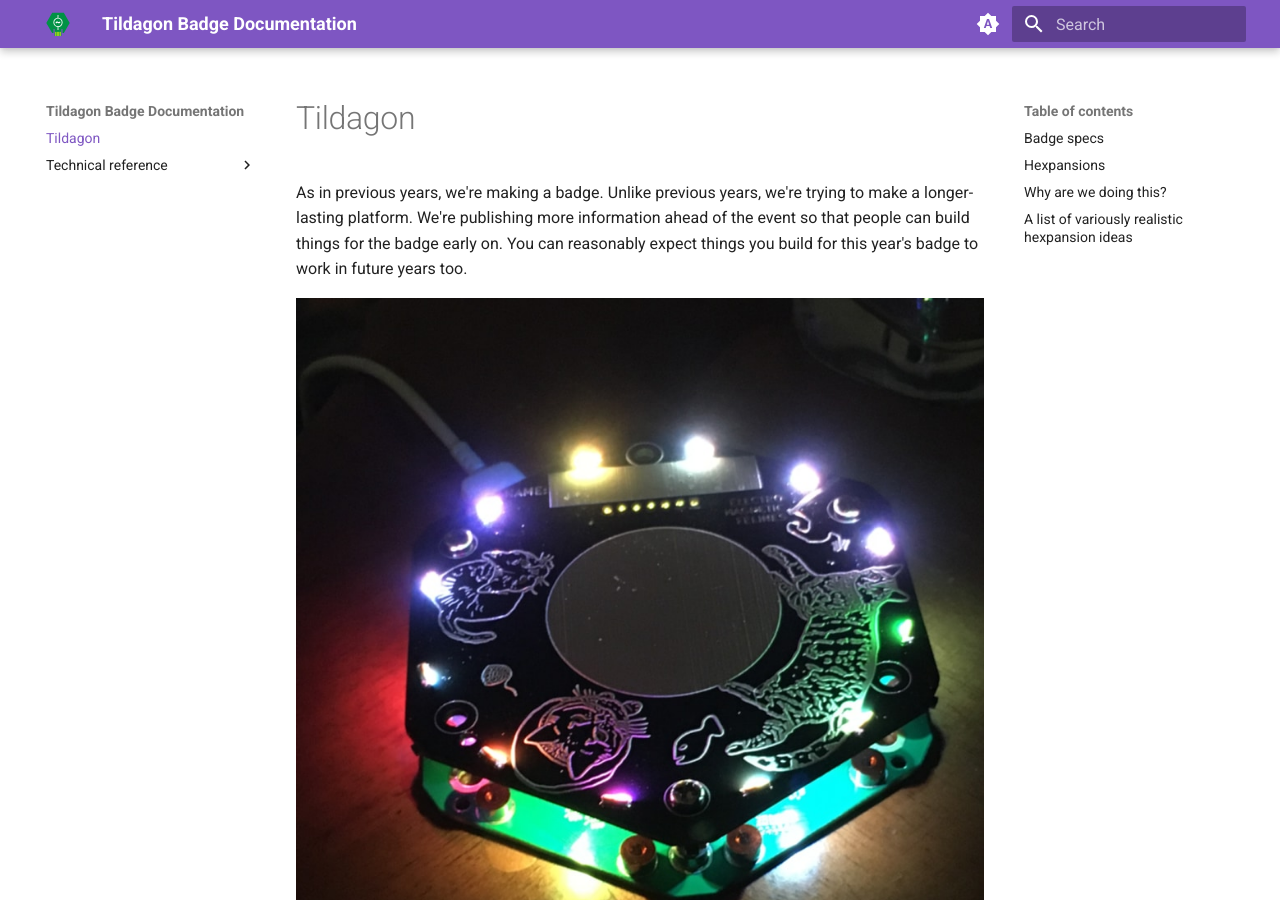
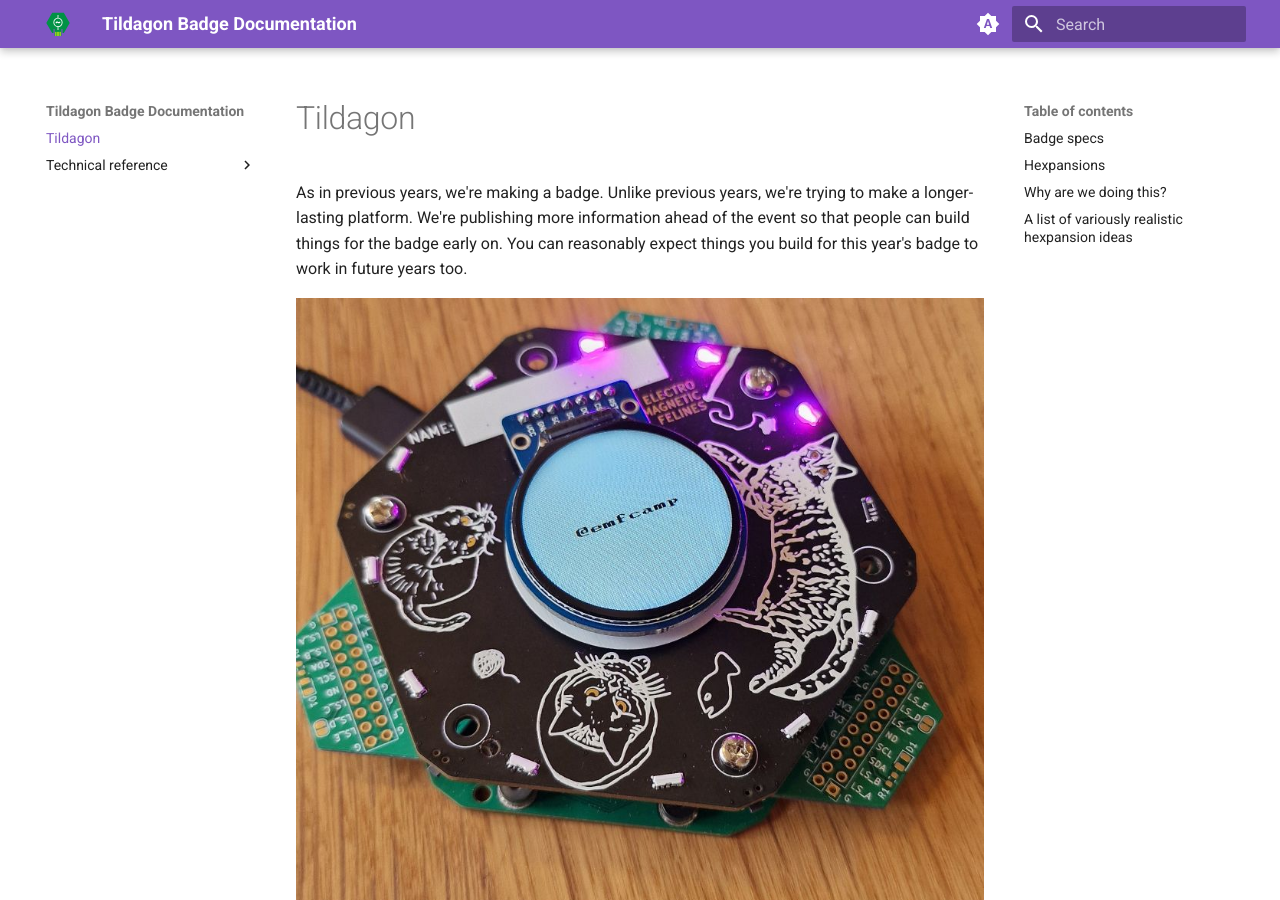
Before and after one commit to emfcamp/badge-2024-documentation, an MkDocs documentation site: the page built from docs/index.md, in a window 1280 px wide and 900 px high. Built offline with MkDocs 1.6.1 and Material for MkDocs 9.7.7, drawn with Linux system fonts in a browser that asks for light colours.

Commit message:
Add badge with screen image

```diff
--- a/docs/index.md
+++ b/docs/index.md
@@ -2,11 +2,11 @@
 
 As in previous years, we're making a badge. Unlike previous years, we're trying to make a longer-lasting platform. We're publishing more information ahead of the event so that people can build things for the badge early on. You can reasonably expect things you build for this year's badge to work in future years too.
 
-![A hexagonal camp badge, made up of two PCBs with a gap between them, lit by RGB LEDs on top, with more LEDs shining inside. It has illustrations of cats on the silkscreen.](images/badge-photos/badge-in-the-dark.jpg "Tildagon in the dark")
+![A hexagonal camp badge, with three smaller hexagonal PCBs containing breakout pins peaking out from the edges, and a screen showing @emfcamp](images/badge-photos/badge-with-screen.jpg "Tildagon with attached Hexpansions and screen")
 
 This year's badge is the Tildagon badge. It's a hexagon with a slot on each side that you can plug hexpansions into. A hexpansion is a 1 mm thick object with a particular shape on one edge. It can be made of cardstock, so you can quickly add some cat ears to your badge, or it can be a printed circuit board.
 
-![A hexagonal camp badge, with three smaller hexagonal PCBs containing breakout pins peaking out from the edges.](images/badge-photos/badge-with-hexpansions.jpg "Tildagon with attached Hexpansions")
+![A hexagonal camp badge, made up of two PCBs with a gap between them, lit by RGB LEDs on top, with more LEDs shining inside. It has illustrations of cats on the silkscreen.](images/badge-photos/badge-in-the-dark.jpg "Tildagon in the dark")
 
 * Hardware - [emfcamp/badge-2024-hardware](https://github.com/emfcamp/badge-2024-hardware)
 * Software - [emfcamp/badge-2024-software](https://github.com/emfcamp/badge-2024-software)
```
Also changed, not shown: docs/images/badge-photos/badge-with-screen.jpg (added).
